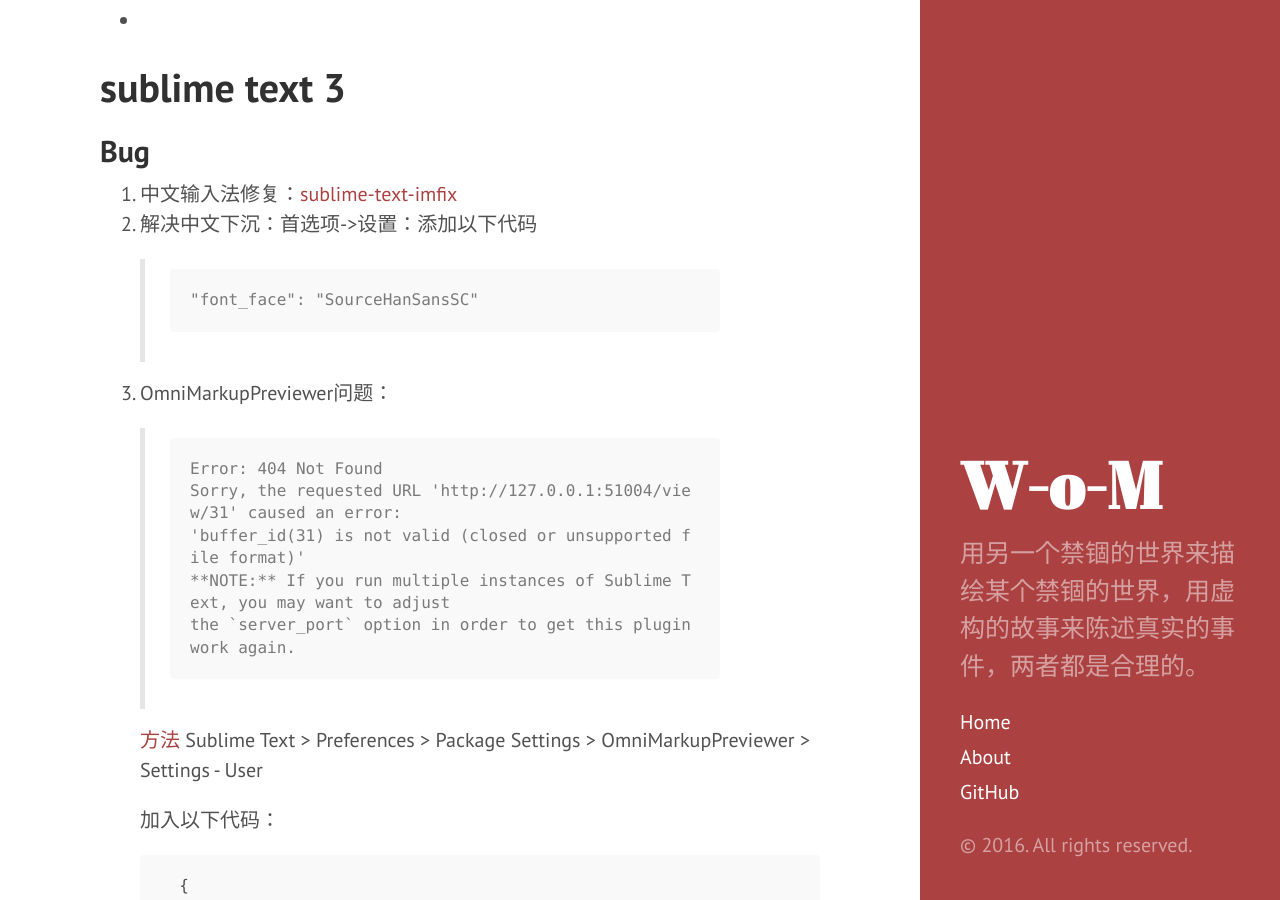
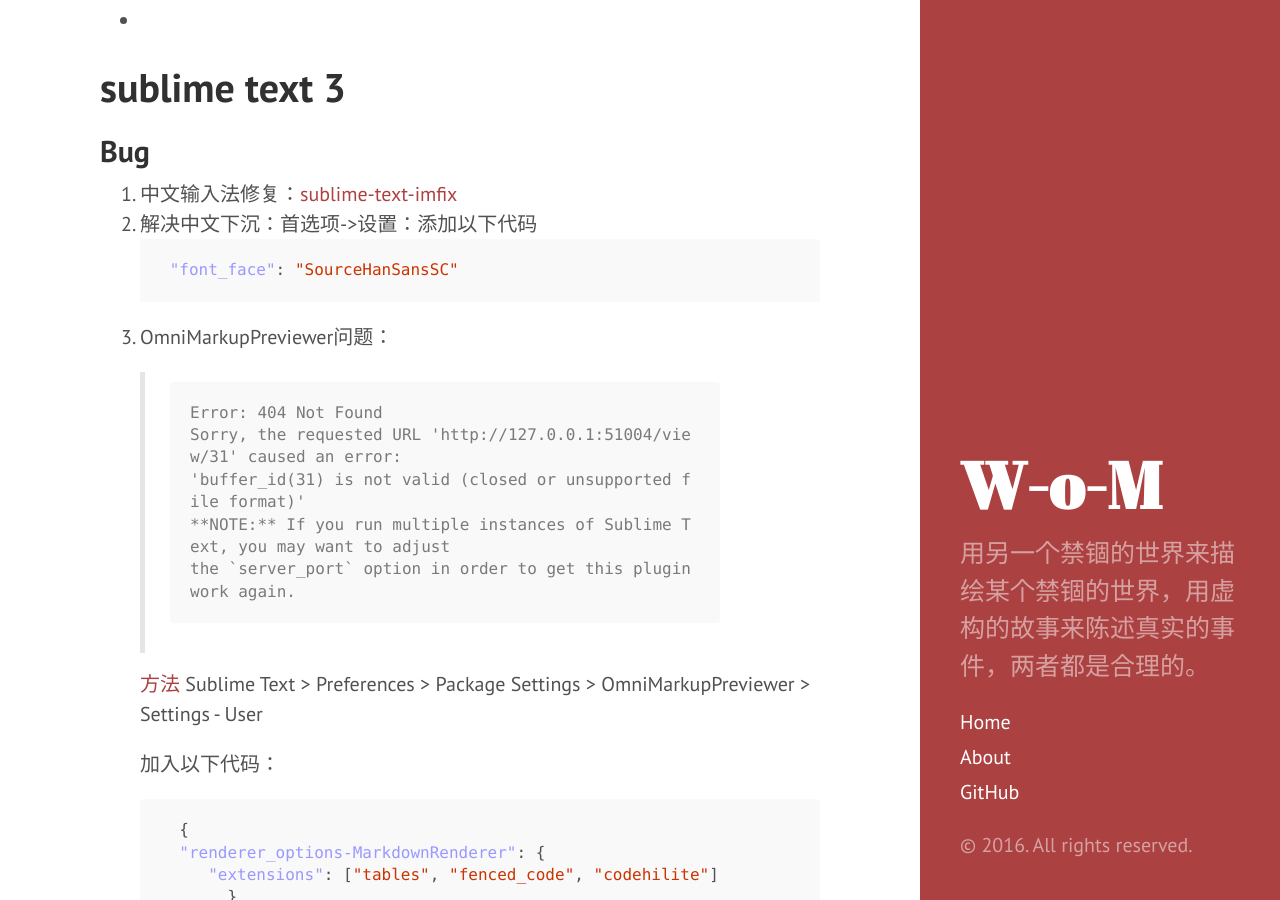
Before and after one commit to wangm23456/wangm23456_jekyll, a Jekyll site: the page built from _posts/2016-10-11-linux_softguide.md, in a window 1280 px wide and 900 px high, scrolled down 615 px. Built offline with Jekyll 4.4.1, drawn with Linux system fonts in a browser that asks for light colours.

Commit message:
new post

```diff
--- a/_posts/2016-10-11-linux_softguide.md
+++ b/_posts/2016-10-11-linux_softguide.md
@@ -29,8 +29,9 @@ title: linux生存指南
 
 1.  中文输入法修复：[sublime-text-imfix](https://github.com/lyfeyaj/sublime-text-imfix)
 2.  解决中文下沉：首选项->设置：添加以下代码
-
-    >     "font_face": "SourceHanSansSC"
+    ~~~ json
+     "font_face": "SourceHanSansSC"
+     ~~~
 
 4.  OmniMarkupPreviewer问题：
 
```
